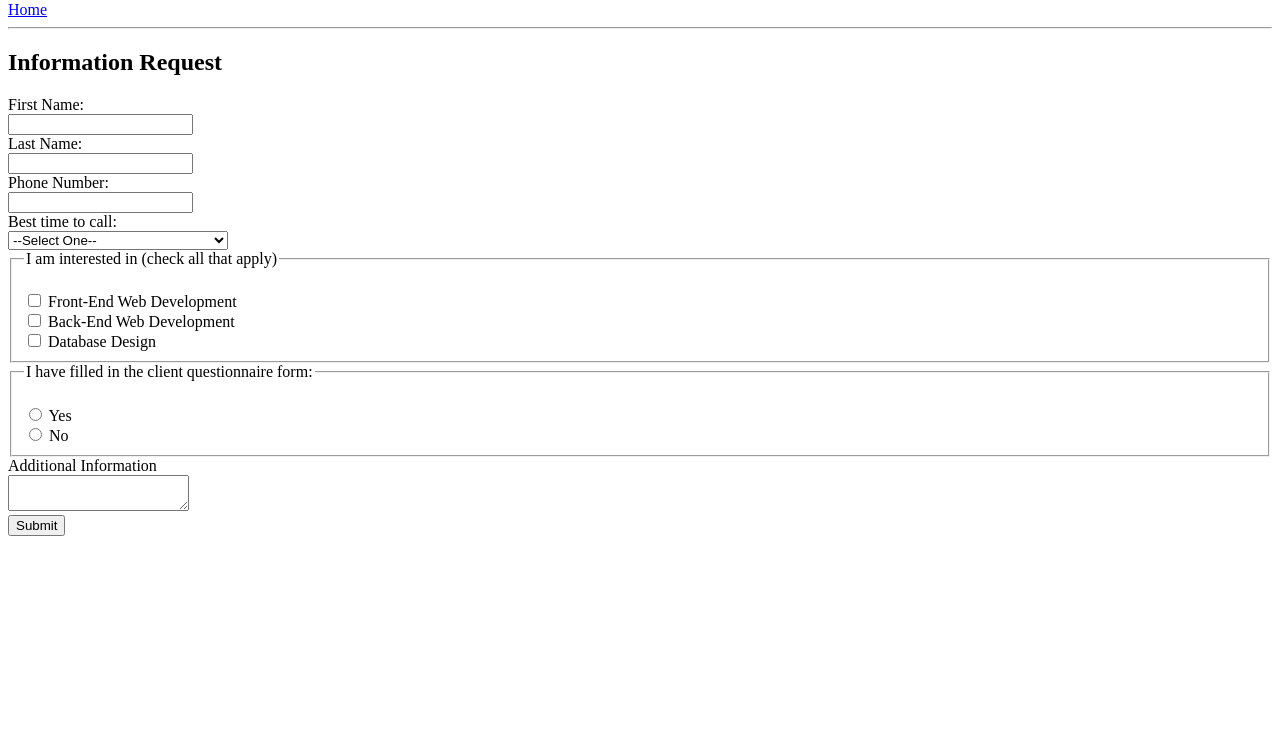
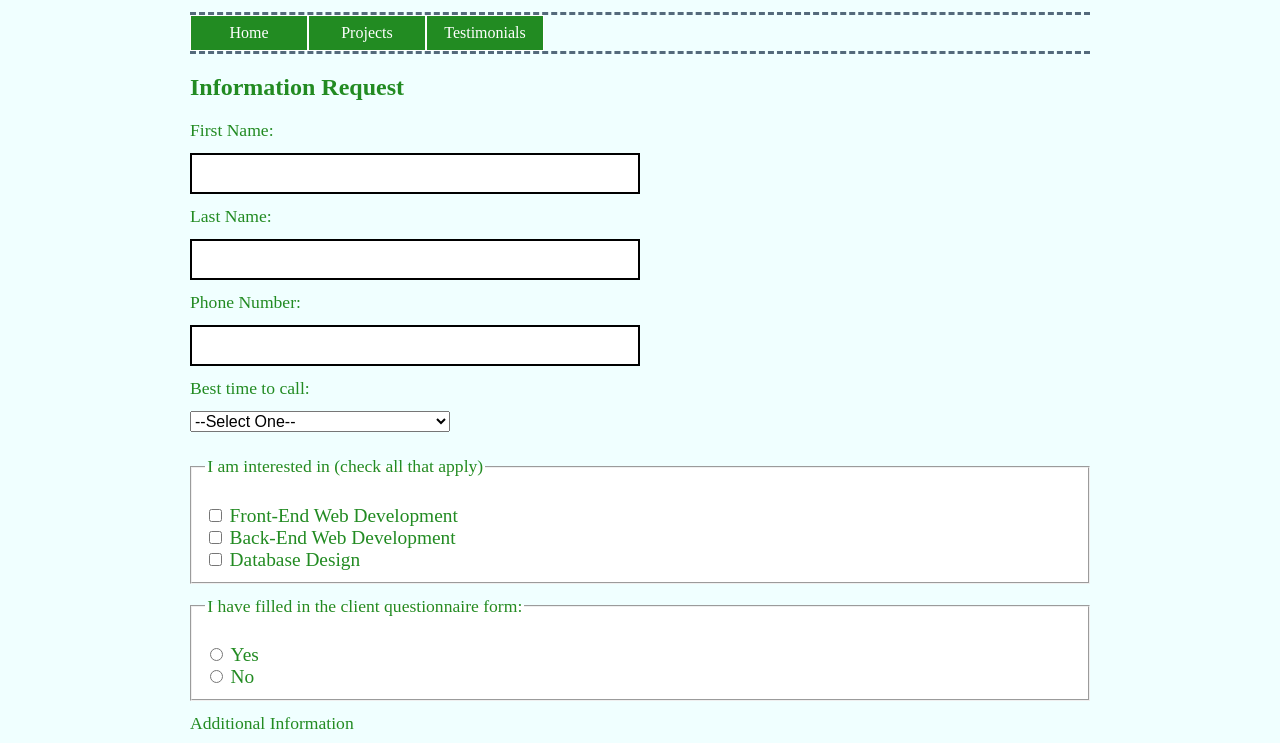
Before and after one commit to dmichalb/Balak-Repos, a plain HTML site: page portfolio/contact.html in a window 1280 px wide. Shown: the part 89-832 px from the top of the page. Before the commit the page ends 800 px from the top, so only its background shows below. Drawn offline with Linux system fonts and the light colour scheme.

Commit message:
Update contact.html
Used CSS to edit appearance, layout, and hyperlinks.

```diff
--- a/portfolio/contact.html
+++ b/portfolio/contact.html
@@ -2,13 +2,61 @@
 <html>
     <head>
         <title>Contact</title>
+        <link href="styles/main.css" rel="stylesheet" type="text/css" />
+        <style>
+            label, fieldset {
+                font-size: 1.1em;
+            }
+            input[type=text]{
+                border: 2px solid;
+                border-color: black;
+                width: 50%;
+                padding: 8px 8px;
+                margin: 12px 0px;
+                box-sizing: border-box;
+                font-size: 1.1em;
+            }
+            fieldset {
+                background-color: white;
+                width: 100%;
+                padding: 12 px 20px;
+                margin: 12px 0px;
+                box-sizing: border-box;
+            }
+            select, textarea {
+                margin: 12px 0px;
+                font-size: 1em;
+            }
+            input[type=submit] {
+                font-size: 1.2em;
+                background-color: forestgreen;
+                color: white;
+                padding: 4px 8px;
+            }
+            textarea {
+                width: 100%;
+                height: 200px;
+                padding: 12px 20px;
+                margin: 12px. 0;
+                box-sizing: border-box;
+                border: 2px solid;
+                border-color: darkgreen;
+                border-radius: 3px;
+                background-color: white;
+                resize: none;
+            }
+
+        </style>
     </head>
 
     <body>
         <h1>Contact Me</h1>
-        <hr />
+    <nav>
         <a href="index.html">Home</a>
-        <hr />
+        <a href="projects.html">Projects</a>
+        <a href="testimonials.html">Testimonials</a>
+        <div class="clear-float"></div>
+    </nav>
         <h2>Information Request</h2>
             <form action="submit.html" method="POST">
                 <label for="firstName">First Name:</label><br />
```
